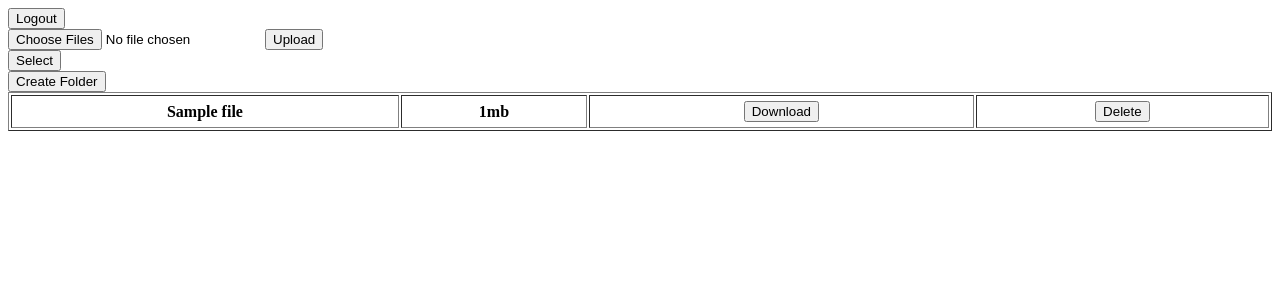
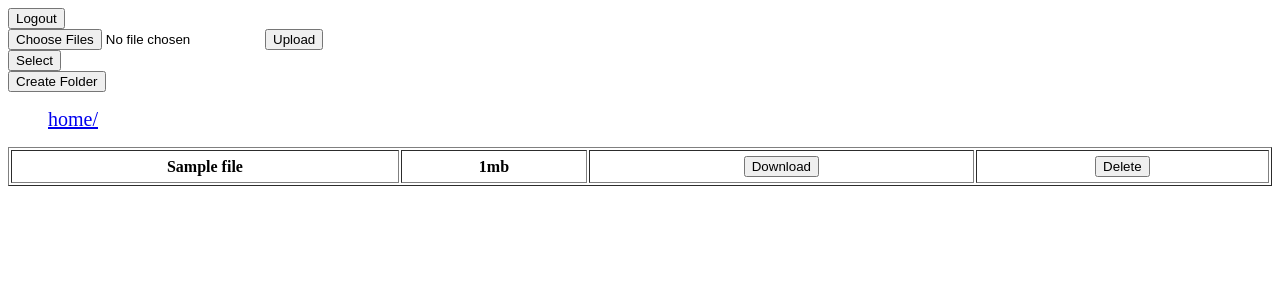
Before and after one commit to RB387/GorbInDocks, a Flask app: page /home in a window 1280 px wide. Shown: the top 300 px of the page. Run offline with Flask 2, Linux system fonts and the light colour scheme; the visitor is signed in with stand-in values (Sample User, id 1); a database or web service that is not in the repository returns one stand-in record (values such as "Sample title"); lists and menus that the app fills with data are empty.

Commit message:
added folder navigation

```diff
--- a/templates/home.html
+++ b/templates/home.html
@@ -43,7 +43,39 @@
                             <input type="submit" name="back" value="Go back">
                         </form>
                     {% endif %}
-
+                     <p>
+                        <ul>
+                        <form id="{{ 'dir_form' ~ '_home' }}" method="post" class="dir_tree">
+                                <input type="hidden" id="{{ 'folder' ~ '_home' }}" name="{{ 'dir' ~ '_home' }}" value="/">
+                                <a href="#" onclick="{{ 'dir_link' ~ '_home' }}()">home/</a>
+                                <script>
+                                    function {{ 'dir_link' ~ '_home' }}(){
+                                         document.getElementById("{{ 'dir_form' ~ '_home' }}").submit();
+                                    }
+                                </script>
+                            </form>
+                       {% for dir in directories %}
+                            <form id="{{ 'dir_form' ~ loop.index0 }}" method="post" class="dir_tree">
+                                <input type="hidden" id="{{ 'folder' ~ loop.index0 }}" name="{{ 'dir' ~ loop.index0 }}" value="{{ dir[0] }}">
+                                <a href="#" onclick="{{ 'dir_link' ~ loop.index0 }}()">{{ dir[1] }}/</a>
+                                <script>
+                                    function {{ 'dir_link' ~ loop.index0 }}(){
+                                         document.getElementById("{{ 'dir_form' ~ loop.index0 }}").submit();
+                                    }
+                                </script>
+                            </form>
+                       {% endfor %}
+                   </ul>
+                   </p>
+                    <style>
+                        ul {
+                            font-size: 0;
+                        }
+                        .dir_tree {
+                          display: inline-block;
+                          font-size: 20px;
+                        }
+                    </style>
                         <table border="1" width="100%" cellpadding="5">
 
                                 {% for file in files %}
```
